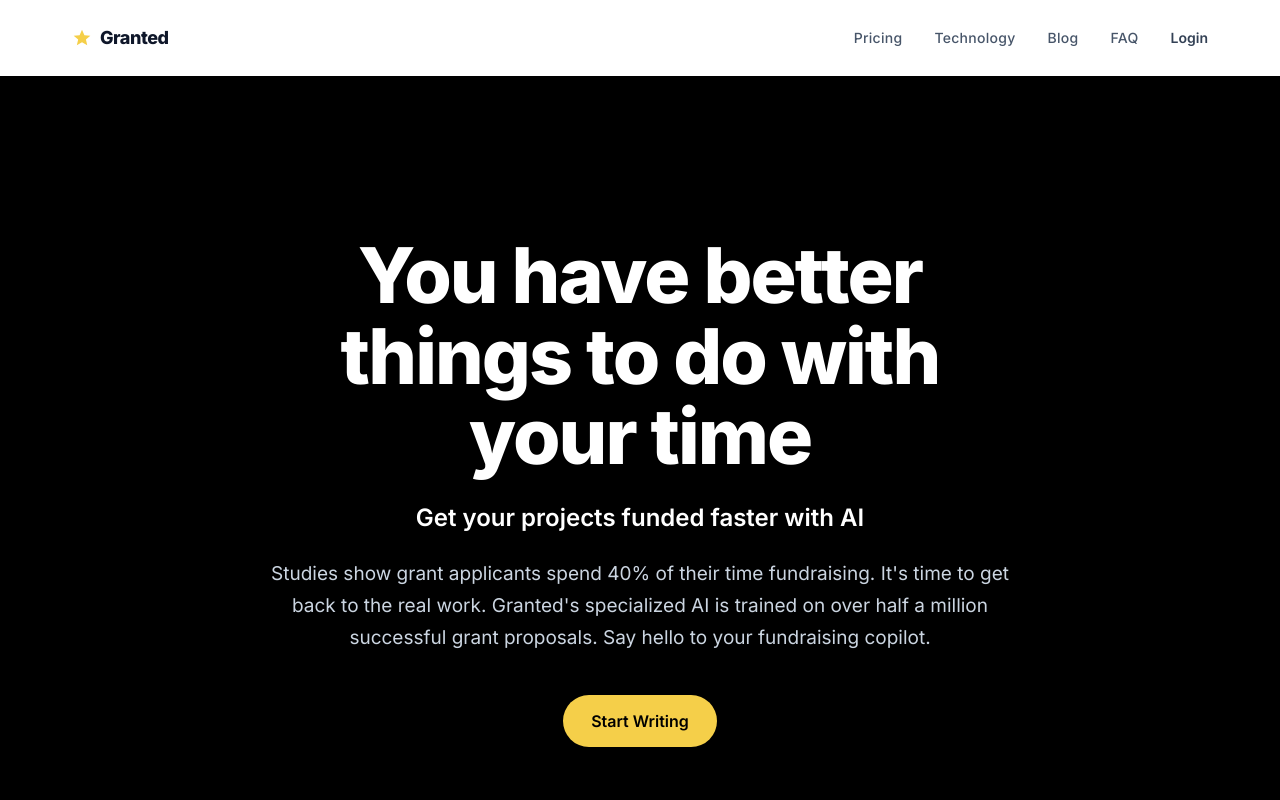
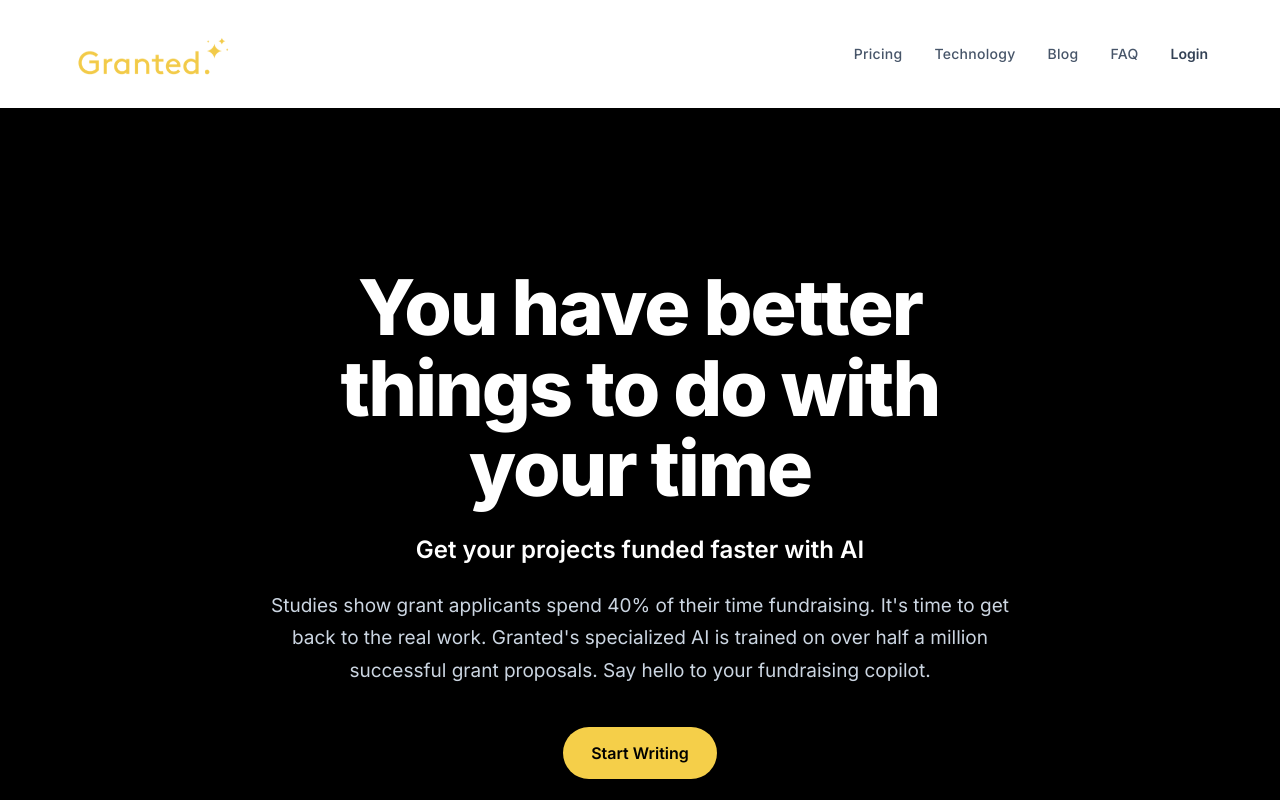
Before and after one commit to nathan-eagle/granted_website, a Next.js app: page / in a window 1280 px wide. Shown: the top 800 px of the page. Built offline with nearby package versions, Linux system fonts and the light colour scheme.

Commit message:
chore: swap header and footer logos for wordmark

```diff
--- a/components/Footer.tsx
+++ b/components/Footer.tsx
@@ -6,14 +6,11 @@ export default function Footer() {
     <footer className="mt-28 border-t border-slate-200">
       <div className="container py-16">
         <div className="flex flex-wrap items-start justify-between gap-12">
-          <div className="flex items-start gap-3">
-            <Image src="/images/logo-star.svg" alt="Granted" width={20} height={20} />
-            <div>
-              <p className="font-semibold tracking-tight">Granted</p>
-              <p className="mt-2 text-sm text-slate-600 max-w-xs leading-relaxed">
-                Granted is making fundraising less tedious, more accessible, and more successful for everyone.
-              </p>
-            </div>
+          <div className="flex flex-col gap-3">
+            <Image src="/images/logo-wordmark.png" alt="Granted" width={180} height={64} className="h-auto w-[160px] md:w-[180px]" />
+            <p className="text-sm text-slate-600 max-w-xs leading-relaxed">
+              Granted is making fundraising less tedious, more accessible, and more successful for everyone.
+            </p>
           </div>
           <nav className="flex gap-16 text-sm text-slate-600">
             <div>
--- a/components/Header.tsx
+++ b/components/Header.tsx
@@ -16,9 +16,15 @@ export default function Header() {
   return (
     <header className="w-full">
       <div className="container flex items-center justify-between py-6">
-        <Link href="/" className="flex items-center gap-2 font-extrabold text-lg tracking-tight">
-          <Image src="/images/logo-star.svg" alt="Granted" width={20} height={20} />
-          <span>Granted</span>
+        <Link href="/" className="flex items-center">
+          <Image
+            src="/images/logo-wordmark.png"
+            alt="Granted"
+            width={150}
+            height={53}
+            priority
+            className="h-auto w-[140px] md:w-[170px]"
+          />
         </Link>
 
         <nav className="hidden md:flex items-center gap-8">
```
Also changed, not shown: public/images/logo-wordmark.png (added).
